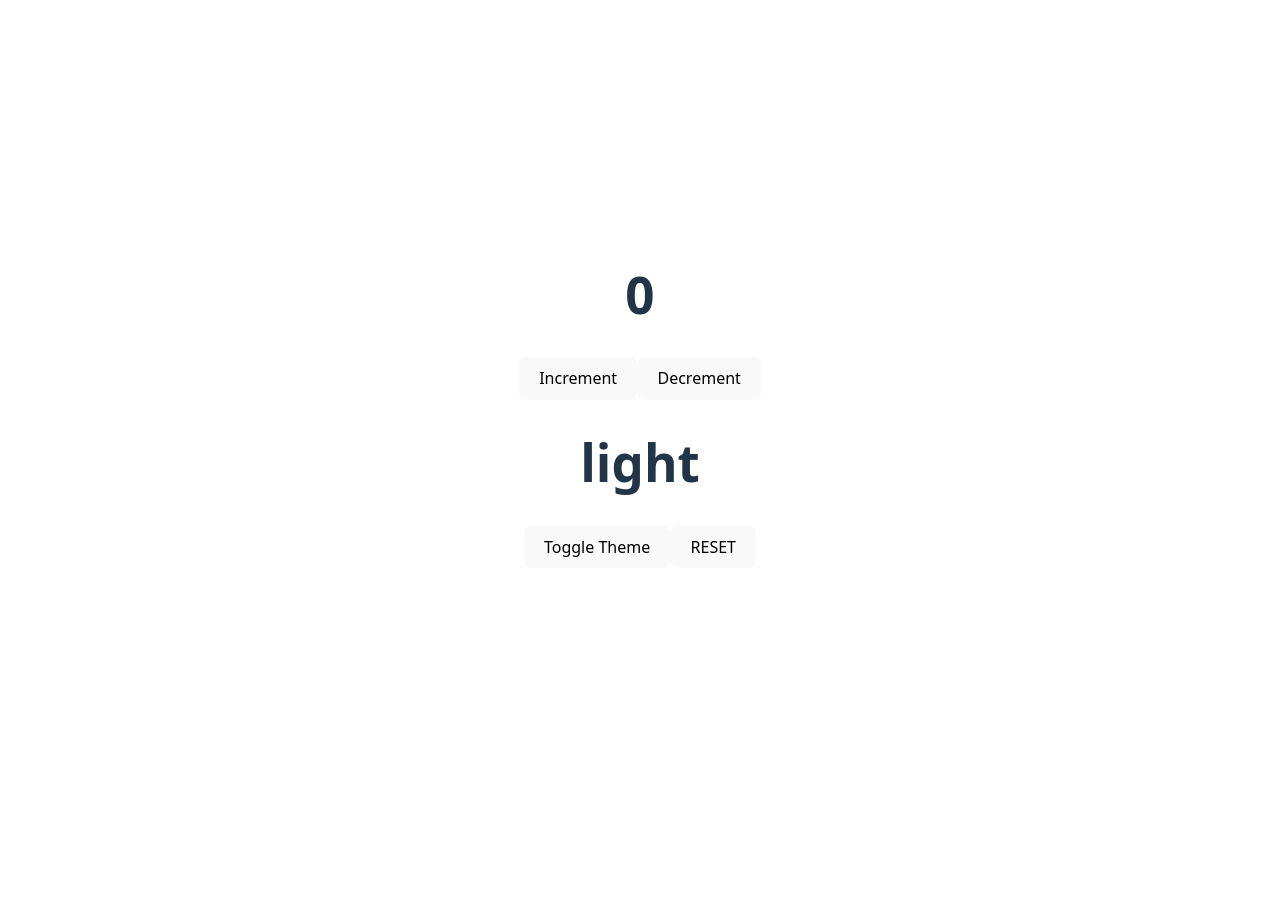
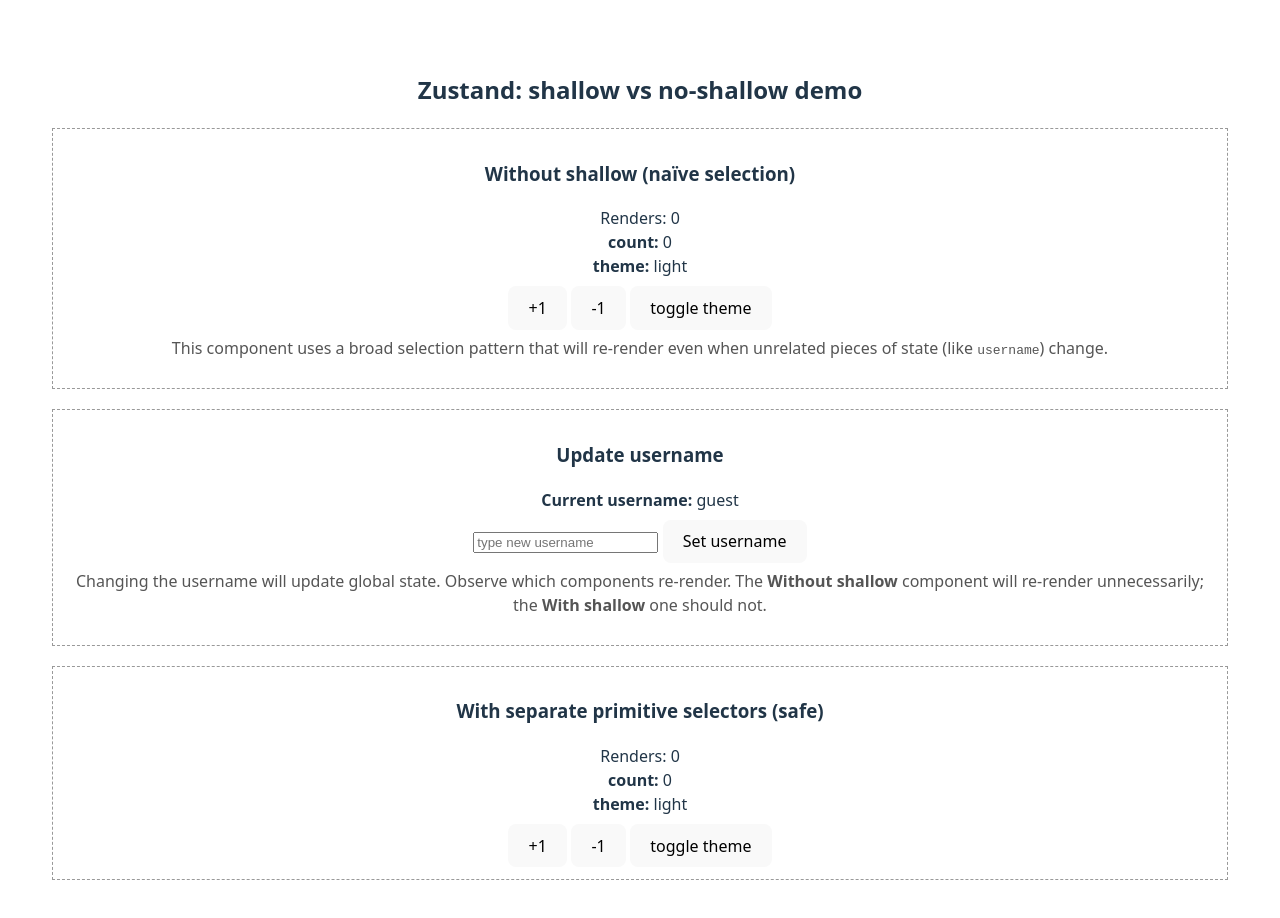
Before and after one commit to abhishekolympics/react-revision, a React (Vite) app in the folder frontend/: page / in a window 1280 px wide. Shown: the top 918 px of the page. Before the commit the page ends 800 px from the top, so only its background shows below. Built offline with nearby package versions, Linux system fonts and the light colour scheme.

Commit message:
feat: refactor App component to use Zustand for state management and add new components for shallow vs no-shallow rendering demonstration

```diff
--- a/frontend/src/App.jsx
+++ b/frontend/src/App.jsx
@@ -1,58 +1,103 @@
-// using useReducer and useContext together
+// // using useReducer and useContext together
 
-// import React, { useMemo, useReducer } from 'react'
+// // import React, { useMemo, useReducer } from 'react'
+// // import './App.css'
+// // import { CountContext } from './contexts/CountContext'
+// // import Counter from './components/Counter'
+// // import Theme from './components/Theme';
+// // import Reset from './components/Reset';
+
+// // function App() {
+// //   const initialState = { count: 0, theme: 'dark' };
+
+// //   function reducer(state, action) {
+// //     switch(action.type)
+// //     {
+// //       case 'increment':
+// //         return {...state, count:state.count + 1};
+// //       case 'decrement':
+// //         return {...state, count:state.count - 1};
+// //       case "toggleTheme":
+// //       return { ...state, theme: state.theme === "dark" ? "light" : "dark" };
+// //       case "Reset":
+// //       return { ...initialState };
+// //       default: return state;
+// //     }
+// //   }
+
+// //   const [ state, dispatch ] = useReducer(reducer, initialState );
+
+// //   const value = useMemo(() => ({ state, dispatch}),[state]);
+// //   return (
+// //     <CountContext.Provider value={value}>
+// //      <Counter/>
+// //      <Theme/>
+// //      <Reset/>
+// //     </CountContext.Provider>
+// //   )
+// // }
+// // export default App
+
+
+// // using zustand in-place of useReducer and useContext
+
+
 // import './App.css'
-// import { CountContext } from './contexts/CountContext'
 // import Counter from './components/Counter'
 // import Theme from './components/Theme';
 // import Reset from './components/Reset';
+// import CounterTheme from './components/WithoutShallow';
+// import WithoutShallow from './components/WithoutShallow';
+// import WithShallow from './components/WithShallow';
+// import UpdateUser from './components/UpdateUser';
 
-// function App() {
-//   const initialState = { count: 0, theme: 'dark' };
+// export default function App() {
+//   return (
+//     <>
+//       <WithoutShallow/>
+//       <br/>
+//       <br/>
+//       <br/>
 
-//   function reducer(state, action) {
-//     switch(action.type)
-//     {
-//       case 'increment':
-//         return {...state, count:state.count + 1};
-//       case 'decrement':
-//         return {...state, count:state.count - 1};
-//       case "toggleTheme":
-//       return { ...state, theme: state.theme === "dark" ? "light" : "dark" };
-//       case "Reset":
-//       return { ...initialState };
-//       default: return state;
-//     }
-//   }
+//       <UpdateUser/>
 
-//   const [ state, dispatch ] = useReducer(reducer, initialState );
-
-//   const value = useMemo(() => ({ state, dispatch}),[state]);
-//   return (
-//     <CountContext.Provider value={value}>
-//      <Counter/>
-//      <Theme/>
-//      <Reset/>
-//     </CountContext.Provider>
+//       <br/>
+//       <br/>
+//       <br/>
+//       <br/>
+//       <WithShallow/>
+//       {/* <Counter/>
+//       <Theme/>
+//       <Reset/> */}
+//     </>
 //   )
 // }
-// export default App
 
 
-// using zustand in-place of useReducer and useContext
 
 
-import './App.css'
-import Counter from './components/Counter'
-import Theme from './components/Theme';
-import Reset from './components/Reset';
+// frontend/src/App.jsx
+import "./App.css";
+import WithoutShallow from "./components/WithoutShallow";
+import WithShallow from "./components/WithShallow";
+import UpdateUser from "./components/UpdateUser";
 
 export default function App() {
   return (
-    <>
-      <Counter/>
-      <Theme/>
-      <Reset/>
-    </>
-  )
+    <div style={{ padding: 20, fontFamily: "system-ui, Arial" }}>
+      <h2>Zustand: shallow vs no-shallow demo</h2>
+
+      <section style={{ border: "1px dashed #999", padding: 12, marginBottom: 20 }}>
+        <WithoutShallow />
+      </section>
+
+      <section style={{ border: "1px dashed #999", padding: 12, marginBottom: 20 }}>
+        <UpdateUser />
+      </section>
+
+      <section style={{ border: "1px dashed #999", padding: 12 }}>
+        <WithShallow />
+      </section>
+    </div>
+  );
 }
--- /dev/null
+++ b/frontend/src/components/UpdateUser.jsx
@@ -0,0 +1,56 @@
+// import useStore from "../store";
+
+// export default function UpdateUser() {
+//     const username = useStore(state => state.username);
+//     const setUsername = useStore(state => state.setUsername);
+
+//     return (
+//         <>
+//             <h1>{username}</h1>
+//             <input onChange={(e) => setUsername(e.target.value)}></input>
+//         </>
+//     )
+// }
+
+
+// frontend/src/components/UpdateUser.jsx
+import React, { useState } from "react";
+import useStore from "../store";
+
+export default function UpdateUser() {
+  // select only the primitives we need
+  const username = useStore((s) => s.username);
+  const setUsername = useStore((s) => s.setUsername);
+
+  const [input, setInput] = useState("");
+
+  return (
+    <div>
+      <h3>Update username</h3>
+
+      <div>
+        <strong>Current username:</strong> {username}
+      </div>
+
+      <div style={{ marginTop: 8 }}>
+        <input
+          value={input}
+          onChange={(e) => setInput(e.target.value)}
+          placeholder="type new username"
+        />{" "}
+        <button
+          onClick={() => {
+            setUsername(input || "guest");
+            setInput("");
+          }}
+        >
+          Set username
+        </button>
+      </div>
+
+      <p style={{ marginTop: 6, color: "#555" }}>
+        Changing the username will update global state. Observe which components re-render. The <strong>Without shallow</strong> component will re-render unnecessarily; the <strong>With shallow</strong> one should not.
+      </p>
+    </div>
+  );
+}
--- /dev/null
+++ b/frontend/src/components/WithShallow.jsx
@@ -0,0 +1,57 @@
+// import { shallow } from 'zustand/shallow';
+// import useStore from '../store';
+
+// export default function WithShallow() {
+
+//     const { count, theme } = useStore(
+//         (state) => ({ count: state.count, theme: state.theme }),
+//         shallow
+//     );
+//     // const { increment, decrement, toggleTheme } = useStore();
+
+//     return (
+//         <>
+//             <h1> With Shallow </h1>
+//             <h1>{count}</h1>
+//             <h1>{theme}</h1>
+//             {/* <button onClick={increment}> Increment </button>
+//             <button onClick={decrement}> Decrement </button>
+//             <button onClick={toggleTheme}> Toggle Theme </button> */}
+
+//         </>
+//     );
+// }
+
+// WithShallow.jsx (preferred fix)
+import React, { useRef, useEffect } from "react";
+import useStore from "../store";
+
+export default function WithShallow() {
+  // select primitives separately — no object created
+  const count = useStore((s) => s.count);
+  const theme = useStore((s) => s.theme);
+
+  const increment = useStore((s) => s.increment);
+  const decrement = useStore((s) => s.decrement);
+  const toggleTheme = useStore((s) => s.toggleTheme);
+
+  const renders = useRef(0);
+  useEffect(() => {
+    renders.current += 1;
+  });
+
+  return (
+    <div>
+      <h3>With separate primitive selectors (safe)</h3>
+      <div>Renders: {renders.current}</div>
+      <div><strong>count:</strong> {count}</div>
+      <div><strong>theme:</strong> {theme}</div>
+
+      <div style={{ marginTop: 8 }}>
+        <button onClick={increment}>+1</button>{" "}
+        <button onClick={decrement}>-1</button>{" "}
+        <button onClick={toggleTheme}>toggle theme</button>
+      </div>
+    </div>
+  );
+}
--- /dev/null
+++ b/frontend/src/components/WithoutShallow.jsx
@@ -0,0 +1,62 @@
+// import { useEffect } from 'react';
+// import useStore from '../store';
+
+// export default function WithoutShallow() {
+
+//     const { count, theme } = useStore();
+//     const { increment, decrement, toggleTheme } = useStore();
+
+//     return (
+//         <>
+//             <h1> Without Shallow </h1>
+//             <h1>{count}</h1>
+//             <h1>{theme}</h1>
+//             <button onClick={increment}> Increment </button>
+//             <button onClick={decrement}> Decrement </button>
+//             <button onClick={toggleTheme}> Toggle Theme </button>
+
+//         </>
+//     );
+// }
+
+
+// frontend/src/components/WithoutShallow.jsx
+import React, { useRef, useEffect } from "react";
+import useStore from "../store";
+
+export default function WithoutShallow() {
+  // This selects the whole object implicitly (no selector) — but we deliberately
+  // show a "bad" pattern: using useStore() without selector returns the full store object.
+  // We'll instead use two separate calls below so the component subscribes to many changes.
+  const { count, theme } = useStore(); // returns full store then destructures -> causes re-renders
+  const { increment, decrement, toggleTheme } = useStore();
+
+  // render counter to visibly see re-renders
+  const renders = useRef(0);
+  useEffect(() => {
+    renders.current += 1;
+  });
+
+  return (
+    <div>
+      <h3>Without shallow (naïve selection)</h3>
+      <div>Renders: {renders.current}</div>
+      <div>
+        <strong>count:</strong> {count}
+      </div>
+      <div>
+        <strong>theme:</strong> {theme}
+      </div>
+
+      <div style={{ marginTop: 8 }}>
+        <button onClick={increment}>+1</button>{" "}
+        <button onClick={decrement}>-1</button>{" "}
+        <button onClick={toggleTheme}>toggle theme</button>
+      </div>
+
+      <p style={{ marginTop: 6, color: "#555" }}>
+        This component uses a broad selection pattern that will re-render even when unrelated pieces of state (like <code>username</code>) change.
+      </p>
+    </div>
+  );
+}
--- a/frontend/src/store.js
+++ b/frontend/src/store.js
@@ -1,12 +1,41 @@
-import { create } from 'zustand'
+// import { create } from "zustand";
+// import { devtools } from "zustand/middleware";
 
-const useStore = create((set) => ({
-    count : 0,
-    theme : 'light',
-    increment : () => set((s) => ({ count: s.count + 1})),
-    decrement : () => set((s) => ({ count: s.count - 1})),
-    toggleTheme : () => set((s) => ({ theme: s.theme === 'light' ? 'dark': 'light'})),
-    reset : () => set((s) => ({ count : 0, theme : 'light' })),
-}));
+// const useStore = create(
+//   devtools((set) => ({
+//     count: 0,
+//     theme: "light",
+//     username: "",
+//     setUsername: (name) => set({ username: name }),
+//     increment: () => set((s) => ({ count: s.count + 1 })),
+//     decrement: () => set((s) => ({ count: s.count - 1 })),
+//     toggleTheme: () =>
+//       set((s) => ({ theme: s.theme === "light" ? "dark" : "light" })),
+//     reset: () => set((s) => ({ count: 0, theme: "light" })),
+//   }))
+// );
+
+// export default useStore;
+
+
+// frontend/src/store.js
+import { create } from "zustand";
+import { devtools } from "zustand/middleware";
+
+const useStore = create(
+  devtools((set) => ({
+    // state
+    count: 0,
+    theme: "light",
+    username: "guest",
+
+    // actions (with optional action labels for DevTools)
+    setUsername: (name) => set(() => ({ username: name }), false, "SET_USERNAME"),
+    increment: () => set((s) => ({ count: s.count + 1 }), false, "INCREMENT"),
+    decrement: () => set((s) => ({ count: s.count - 1 }), false, "DECREMENT"),
+    toggleTheme: () => set((s) => ({ theme: s.theme === "light" ? "dark" : "light" }), false, "TOGGLE_THEME"),
+    reset: () => set(() => ({ count: 0, theme: "light" }), false, "RESET"),
+  }))
+);
 
 export default useStore;
```
